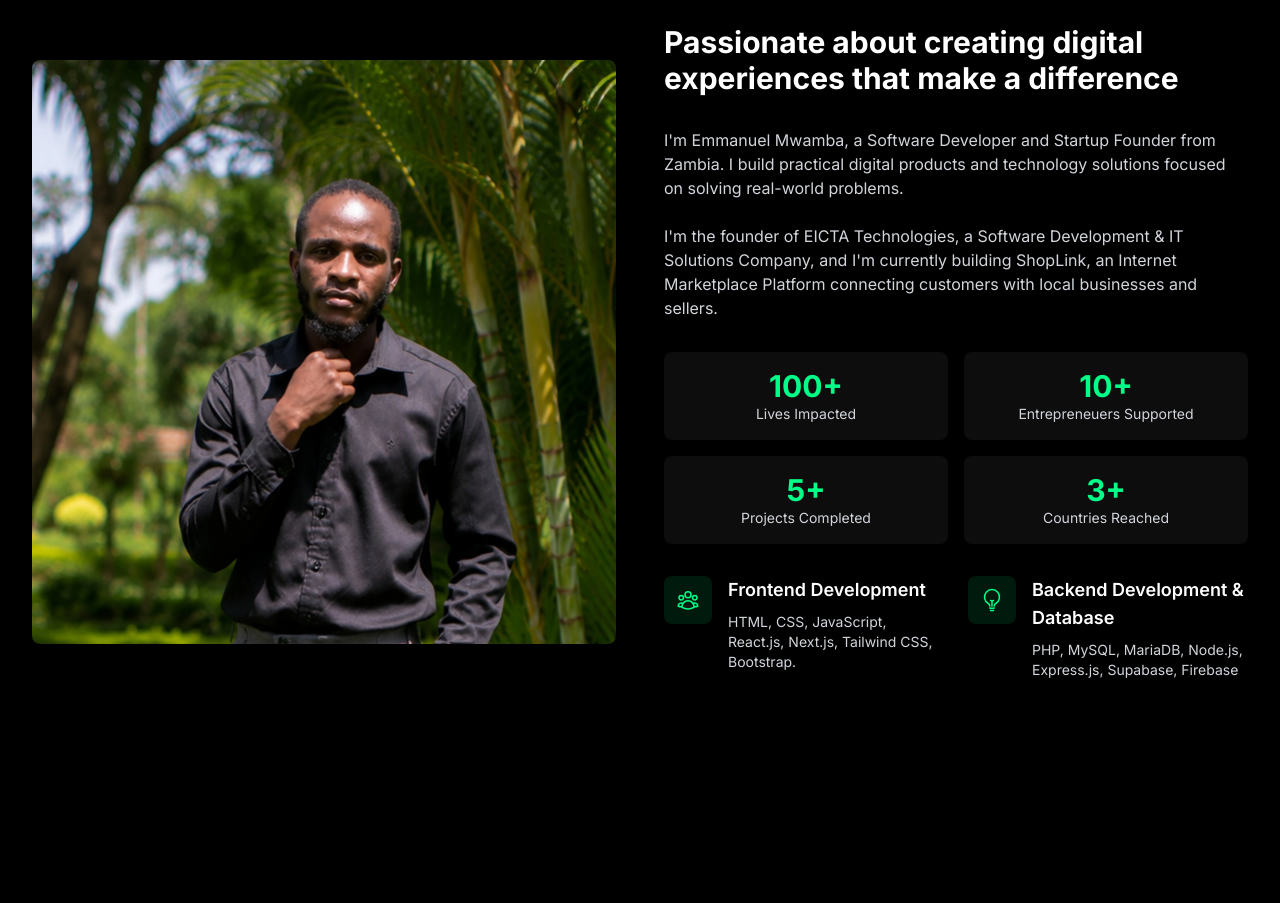
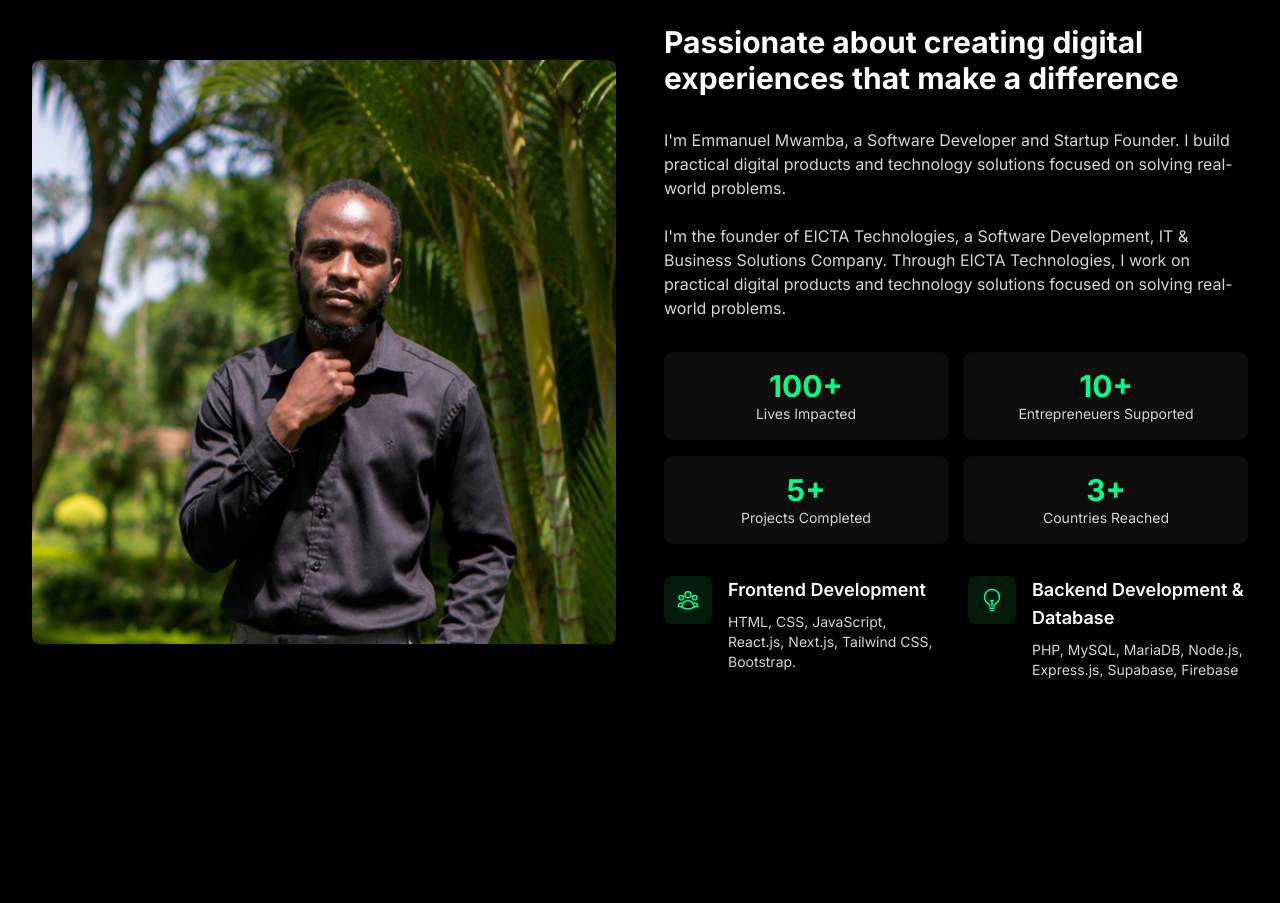
Before and after one commit to iRemainEmmanuel/my-portfolio, a React (Vite) app: page / in a window 1280 px wide. Shown: the part 4620-5523 px from the top of the page. Built offline with nearby package versions, Linux system fonts and the light colour scheme.

Commit message:
Updated About section content

```diff
--- a/src/pages/About.jsx
+++ b/src/pages/About.jsx
@@ -21,21 +21,6 @@ const About = () => {
       description:
         "PHP, MySQL, MariaDB, Node.js, Express.js, Supabase, Firebase",
     },
-    // {
-    //   icon: PaintBrushIcon,
-    //   title: 'Graphic Design',
-    //   description: 'Designing visually appealing graphics and branding elements using tools like Adobe Photoshop and Adobe Illustrator',
-    // },
-    // {
-    //   icon: LightBulbIcon,
-    //   title: 'Backend Development',
-    //   description: 'Node.js, Express, MongoDB, and RESTful API design.',
-    // },
-    // {
-    //   icon: ChartBarIcon,
-    //   title: 'UI/UX Design',
-    //   description: 'Creating intuitive and engaging user experiences with modern design principles.',
-    // },
   ];
 
   return (
@@ -93,14 +78,9 @@ const About = () => {
               viewport={{ once: true }}
               className="text-gray-300"
             >
-              I'm Emmanuel Mwamba, a Software Developer and Startup Founder from
-              Zambia. I build practical digital products and technology
-              solutions focused on solving real-world problems.
+             I'm Emmanuel Mwamba, a Software Developer and Startup Founder. I build practical digital products and technology solutions focused on solving real-world problems.
               <br /> <br />
-              I'm the founder of EICTA Technologies, a Software Development & IT
-              Solutions Company, and I'm currently building ShopLink, an
-              Internet Marketplace Platform connecting customers with local
-              businesses and sellers.
+              I'm the founder of EICTA Technologies, a Software Development, IT & Business Solutions Company. Through EICTA Technologies, I work on practical digital products and technology solutions focused on solving real-world problems.
             </motion.p>
 
             {/* Statistics */}
```
